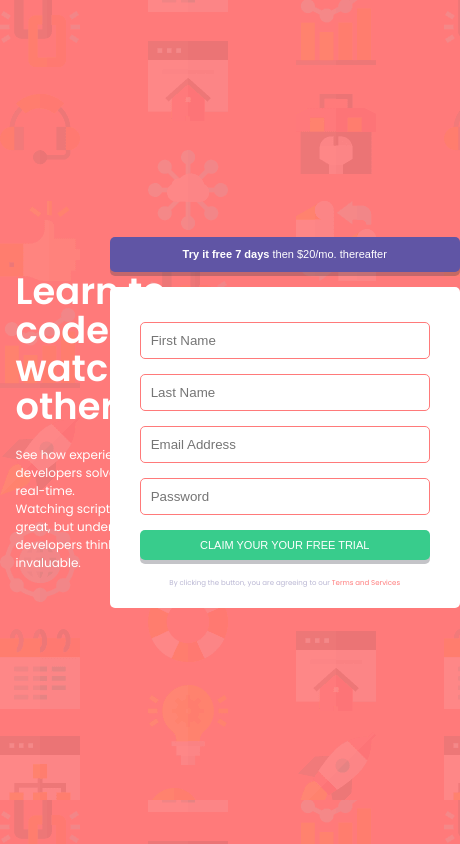
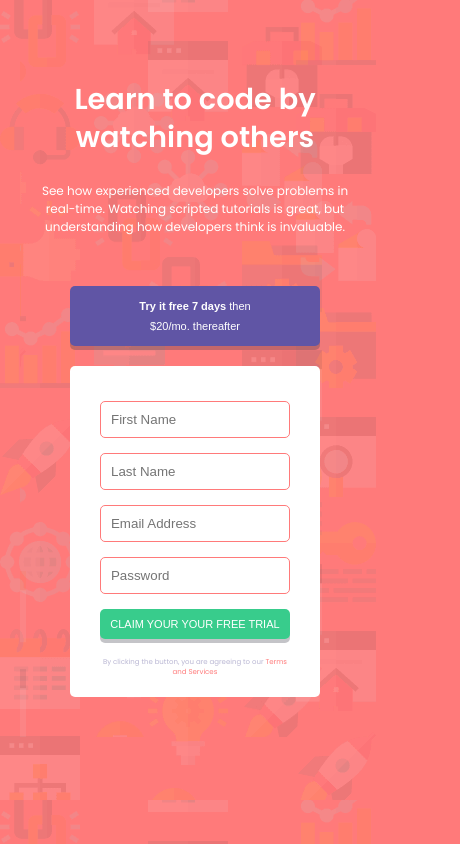
Before and after one commit to Oyindamola27/zuriregform, a plain HTML site: page index.html in a window 390 px wide. Shown: the whole page, 460 px wide, since content can reach past the window. Drawn offline with Linux system fonts and the light colour scheme.

Commit message:
Update stylesheet.css

```diff
--- a/stylesheet.css
+++ b/stylesheet.css
@@ -30,7 +30,7 @@ body{
     display: flex;
     flex-direction: column;
     justify-content: center;
-    /* align-items: center;  */
+
 
 }
 
@@ -84,7 +84,6 @@ h1 span{
 form{
     background-color: white;
     width: 350px;
-    /* height: 300px; */
     border-radius: 5px;
     padding: 20px 30px;
 }
@@ -193,3 +192,70 @@ form{
     }
 
     }
+    @media (max-width:420px) {
+        body{
+            height: 100%;
+
+        }
+
+        .flexcontainer{
+            flex-direction: column;
+            width: 90%;
+            height: 100%;
+            background-image:url(bg-intro-mobile.png);
+
+        }
+
+        .box1{
+            width: 90%;
+            align-items: center;
+        }
+
+        .box1 h1{
+            text-align: center;
+            font-size: 1.8rem;
+            margin-top: 80px;
+        }
+
+        h1 span{
+            display: block;
+            margin-bottom: 20px;
+        }
+
+       .box1 .para1{
+            text-align: center;
+            margin-top: 5px;
+        }
+
+        .para1 span{
+            text-align: center;
+            display: inline;
+
+        }
+
+        .box2{
+            width: 90%;
+            margin-bottom: 40px;
+        }
+
+        #trybtn{
+            width: 250px;
+            margin-top: 50px;
+            margin-bottom: 20px;
+            font-size: 11px;
+            line-height: 20px;
+            padding: 10px;
+
+        }
+        .tryspan{
+            display: block;
+            align-items: center;
+        }
+
+        .box2 form{
+            width: 250px;
+        }
+
+        }
+
+    }
```
